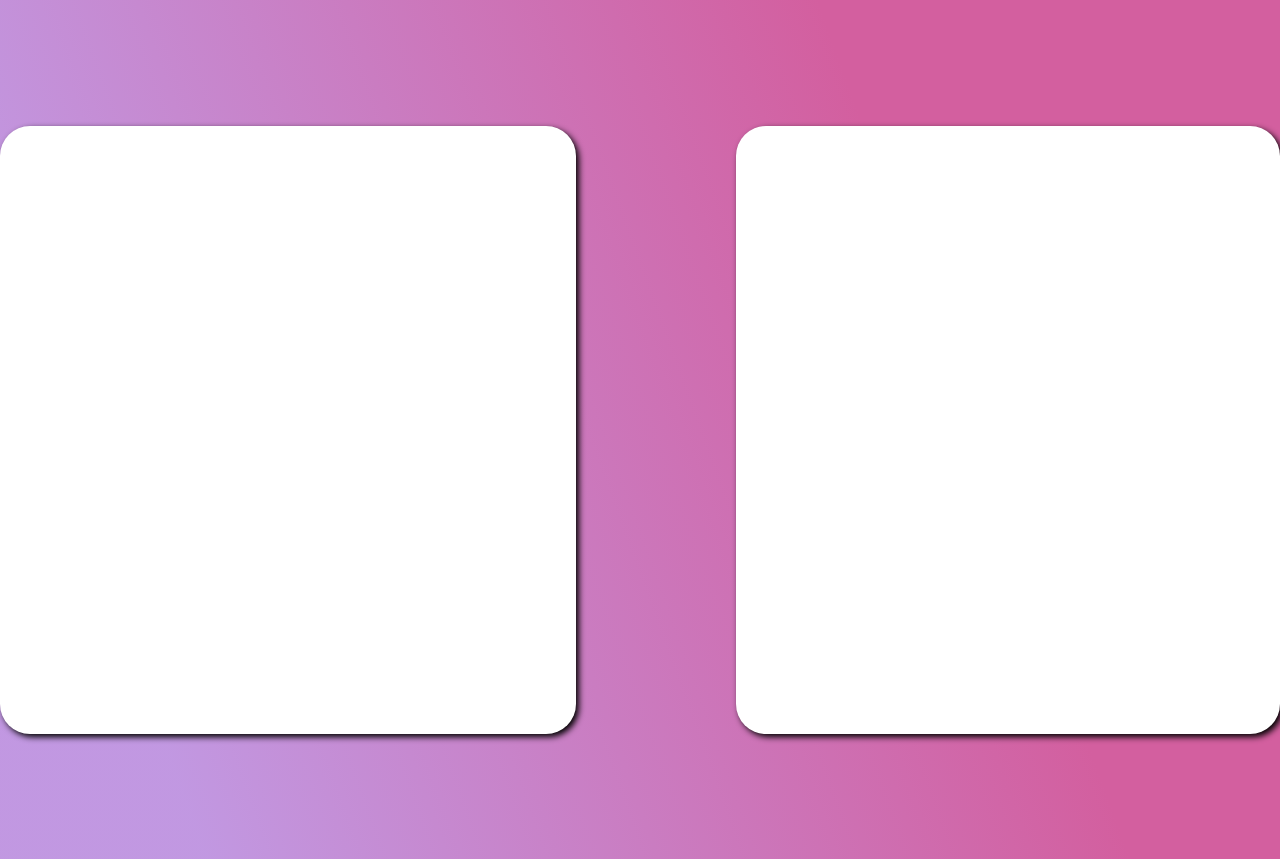
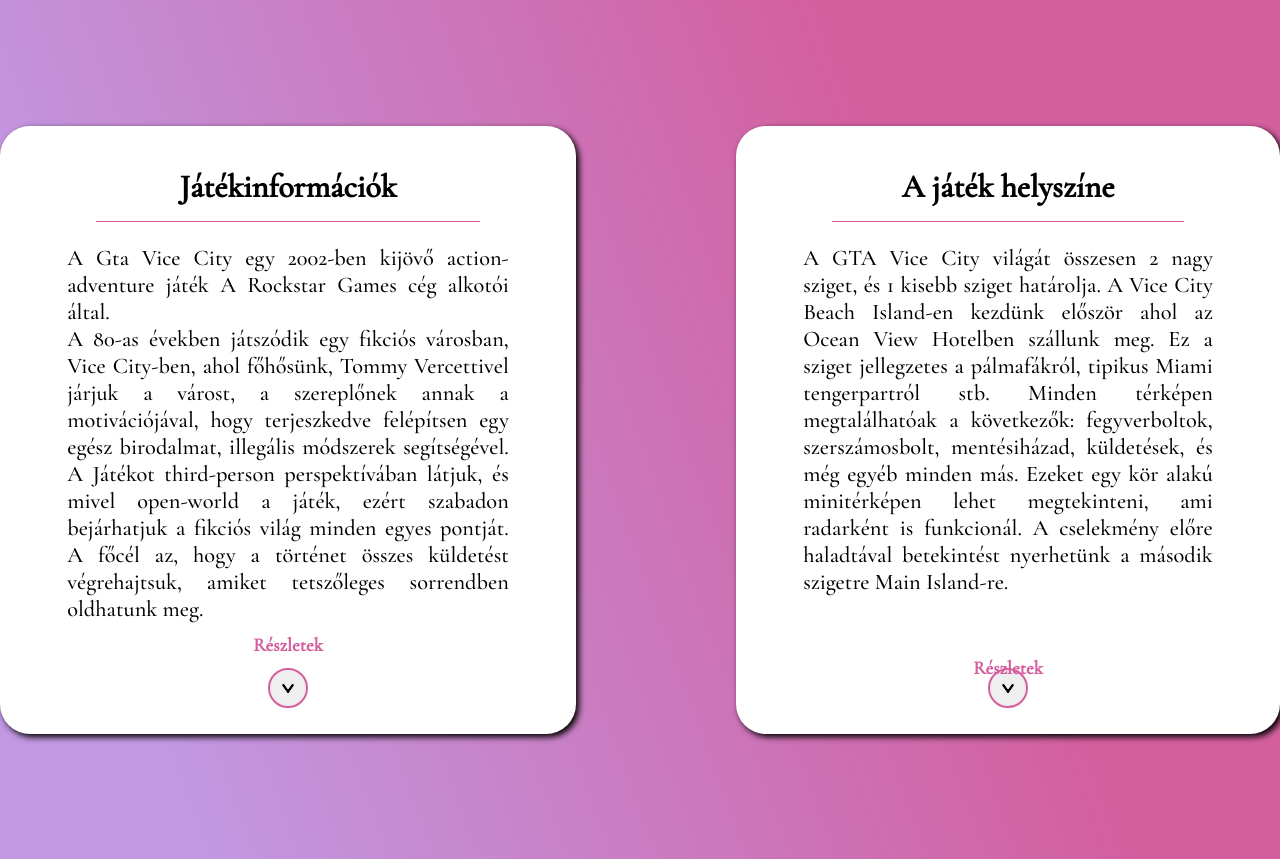
Before and after one commit to Jbjoco/jbjoco.github.io, a plain HTML site: page index.html in a window 1280 px wide. Shown: the part 800-1659 px from the top of the page. Drawn offline with nearby package versions, Linux system fonts and the light colour scheme.

Commit message:
Epicchange2.0
Epicchange2.0

```diff
--- a/index.html
+++ b/index.html
@@ -43,23 +43,55 @@
         <div class="box1">
           <div class="flex1-container">
             <div class="box1-text">
+
+              <div class="box1-intext-container">
+                <h1 class="opening-title">Játékinformációk</h1>
+              </div>
+
+              <div class="box1-paragraph-container">
+                <p class="paragraph">A Gta Vice City egy 2002-ben kijövő action-adventure játék
+                A Rockstar Games cég alkotói által.<br> A 80-as években játszódik egy fikciós városban, Vice City-ben,
+                ahol főhősünk, Tommy Vercettivel járjuk a várost, a szereplőnek annak a motivációjával, hogy terjeszkedve felépítsen egy egész birodalmat, illegális módszerek segítségével.
+                A Játékot third-person perspektívában látjuk, és mivel open-world a játék, ezért szabadon bejárhatjuk a fikciós világ minden egyes pontját.
+                A főcél az, hogy a történet összes küldetést végrehajtsuk, amiket tetszőleges sorrendben oldhatunk meg.
+               </p>
+               <h3 class="details">Részletek</h3>
+              </div>
+
             </div>
-            <div class="box1-image">
+            <div class="box1-button-container">
               <!--<img src="img/box1-image.jpg" alt="An error occured"> -->
+              <button type ="button" name="button1" class="button">
+                  <img src="img/keyboard-down-arrow.png" alt="An error occured">
+              </button>
             </div>
           </div>
         </div>
-
 
         <div class="box2">
           <div class="flex2-container">
             <div class="box2-text">
 
-            </div>
-            <div class="box2-image">
+              <div class="box2-intext-container">
+                <h1 class="opening-title2">A játék helyszíne</h1>
+              </div>
 
+              <div class="box2-paragraph-container">
+                <p class="paragraph2">A GTA Vice City világát összesen 2 nagy sziget, és 1 kisebb sziget határolja.
+                  A Vice City Beach Island-en kezdünk először ahol az Ocean View Hotelben szállunk meg. Ez a sziget jellegzetes a pálmafákról,
+                  tipikus Miami tengerpartról stb. Minden térképen megtalálhatóak a következők: fegyverboltok, szerszámosbolt, mentésiházad, küldetések, és még egyéb minden más.
+                  Ezeket egy kör alakú minitérképen lehet megtekinteni, ami radarként is funkcionál. A cselekmény előre haladtával betekintést nyerhetünk a második szigetre Main Island-re.
+               </p>
+              <h3 class="details2">Részletek</h3>
             </div>
           </div>
+
+          <div class="box2-button-container">
+            <button type ="button" name="button1" class="button">
+                <img src="img/keyboard-down-arrow.png" alt="An error occured">
+            </button>
+          </div>
+
         </div>
       </div>
 
--- a/style.css
+++ b/style.css
@@ -69,7 +69,7 @@ li:hover {
 
 .optext-box {
   position: relative;
-  top: 180px;
+  top: 170px;
   height: 15rem;
   display: flex;
   justify-content: center;
@@ -166,22 +166,73 @@ li:hover {
   border-radius: 10px;
   border-collapse: separate;
   width: 38rem;
-  height: 38rem;
+  height: 100%;
   display: flex;
   flex-direction: column;
 }
 
 .box1-text {
   width: 100%;
-  height: 15rem;
-
-  border-radius: 40px;
+  height: 85%;
 }
 
-.box1-image {
+.box1-intext-container {
+  display: flex;
+  justify-content: center;
+  height: 5rem;
+  margin-top: 15px;
+  margin-left: 6rem;
+  margin-right: 6rem;
+  border-bottom: 1px solid #D35F9F;
+
+}
+
+.opening-title {
+  font-size: 2rem;
+  color: black;
+}
+
+.box1-paragraph-container {
+  margin-left: 4.2rem;
+  margin-right: 4.2rem;
+  height: 26.1rem;
+}
+
+.paragraph {
+  font-size: 1.4rem;
+  text-align: justify;
+}
+
+.details {
+  position: relative;
+  display: flex;
+  justify-content: center;
+  color: #D35F9F;
+  height: 1.5rem;
+  bottom: 10px;
+}
+
+.box1-button-container {
   width: 100%;
-  height: 23rem;
+  height: 100%;
+  display: flex;
+  justify-content: center;
+  align-items: center;
+}
 
+.button {
+  border: 2px solid #D35F9F;
+  border-radius: 30px;
+  width: 2.5rem;
+  height: 2.5rem;
+  cursor: pointer;
+}
+
+.button:hover {
+  transform: scale(1.07);
+  border: 4px solid #D35F9F;
+  -webkit-box-shadow: inset -1px 3px 8px 5px #1F87FF, 2px 5px 16px 0px #0B325E, 5px 5px 7px 5px rgba(0,0,0,0);
+  box-shadow: 0px 0px 10px 4px #D35F9F, 5px 5px 7px 5px rgba(0,0,0,0);
 }
 
 img {
@@ -203,3 +254,76 @@ img {
   box-shadow: 6px 6px 12px 5px #9579D1;
   transition: 0.2s;
 }
+
+.flex2-container {
+  border-radius: 10px;
+  border-collapse: separate;
+  width: 38rem;
+  height: 100%;
+  display: flex;
+  flex-direction: column;
+}
+
+.box2-text {
+  width: 100%;
+  height: 85%;
+}
+
+.box2-intext-container {
+  display: flex;
+  justify-content: center;
+  height: 5rem;
+  margin-top: 15px;
+  margin-left: 6rem;
+  margin-right: 6rem;
+  border-bottom: 1px solid #D35F9F;
+}
+
+.opening-title2 {
+  font-size: 2rem;
+  color: black;
+}
+
+.box2-paragraph-container {
+  margin-left: 4.2rem;
+  margin-right: 4.2rem;
+  height: 26.1rem;
+}
+
+.paragraph2 {
+  font-size: 1.4rem;
+  text-align: justify;
+}
+
+.details2 {
+  position: relative;
+  display: flex;
+  justify-content: center;
+  color: #D35F9F;
+  height: 2rem;
+  top: 40px;
+}
+
+
+.box2-button-container {
+  width: 100%;
+  height: 100%;
+  display: flex;
+  justify-content: center;
+  align-items: center;
+}
+
+.button {
+  border: 2px solid #D35F9F;
+  border-radius: 30px;
+  width: 2.5rem;
+  height: 2.5rem;
+  cursor: pointer;
+}
+
+.button:hover {
+  transform: scale(1.07);
+  border: 4px solid #D35F9F;
+  -webkit-box-shadow: inset -1px 3px 8px 5px #1F87FF, 2px 5px 16px 0px #0B325E, 5px 5px 7px 5px rgba(0,0,0,0);
+  box-shadow: 0px 0px 10px 4px #D35F9F, 5px 5px 7px 5px rgba(0,0,0,0);
+}
```
Also changed, not shown: img/keyboard-down-arrow.png (added).
